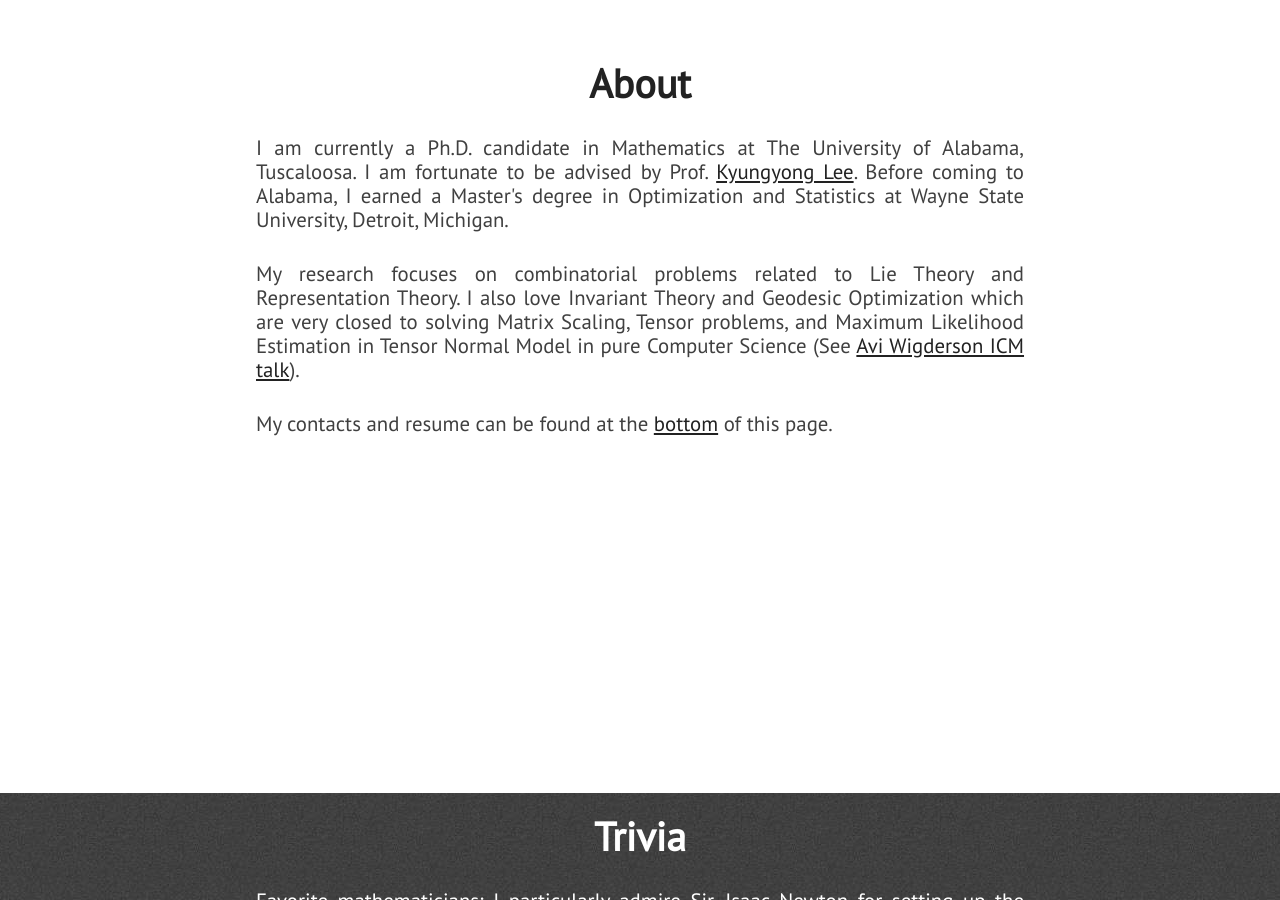
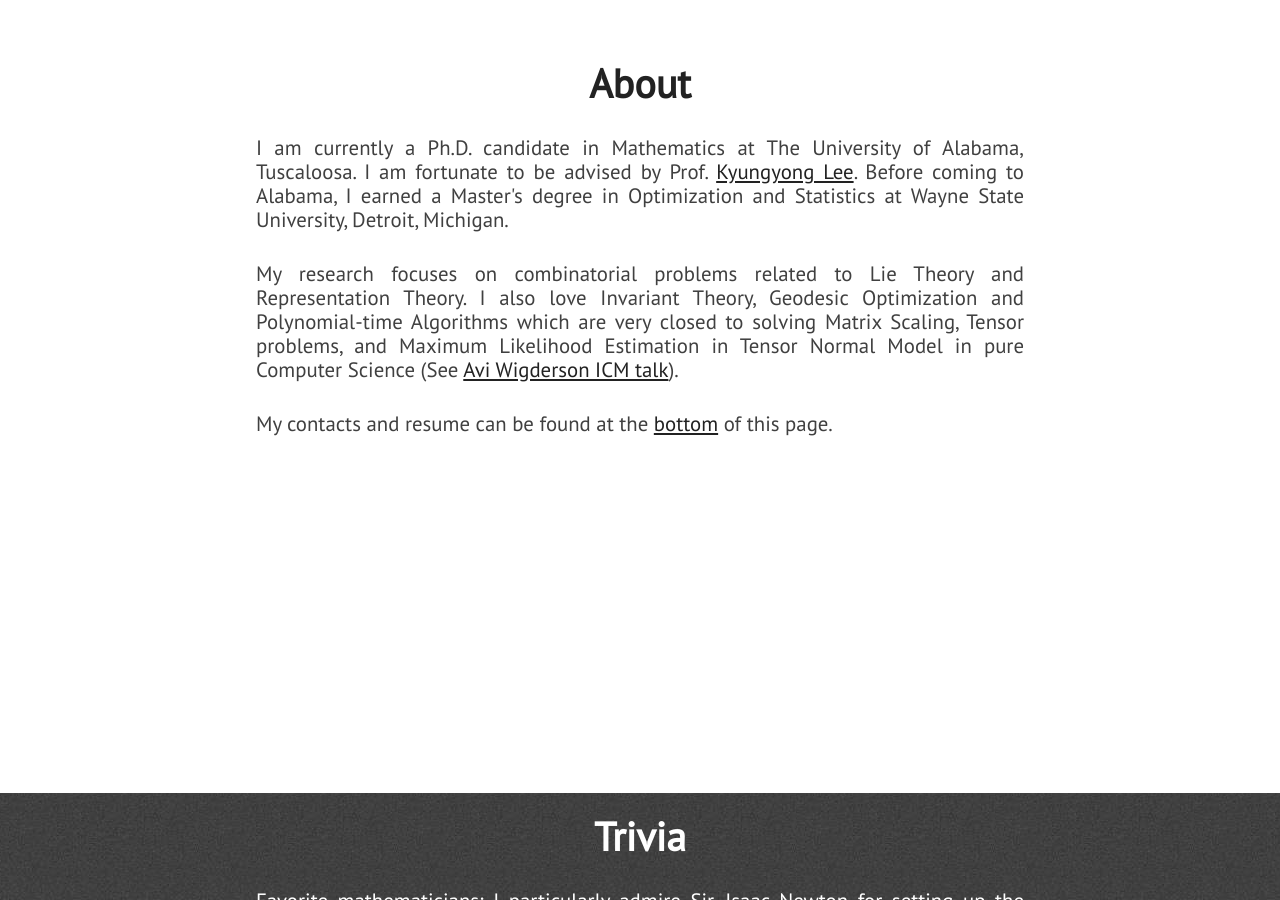
Before and after one commit to nguyendangson/sondangnguyen, a Jekyll site: the page built from index.html, in a window 1280 px wide and 900 px high, scrolled down 1167 px. Built offline with Jekyll 4.4.1, drawn with Linux system fonts in a browser that asks for light colours; nearby versions of some CDN libraries.

Commit message:
Update about.html

```diff
--- a/_includes/about.html
+++ b/_includes/about.html
@@ -9,7 +9,7 @@
 	    </p>
             <p class="paragraph-text justify-text">
 My research focuses on combinatorial problems related to Lie Theory and Representation Theory.
-	I also love Invariant Theory and Geodesic Optimization which are very closed to solving Matrix Scaling, Tensor problems, and Maximum Likelihood Estimation in Tensor Normal Model in pure Computer Science (See <a href="https://www.youtube.com/watch?v=oOnyful_oPY&ab_channel=InternationalMathematicalUnion">Avi Wigderson ICM talk</a>).
+	I also love Invariant Theory, Geodesic Optimization and Polynomial-time Algorithms which are very closed to solving Matrix Scaling, Tensor problems, and Maximum Likelihood Estimation in Tensor Normal Model in pure Computer Science (See <a href="https://www.youtube.com/watch?v=oOnyful_oPY&ab_channel=InternationalMathematicalUnion">Avi Wigderson ICM talk</a>).
 
             </p>
             <p class="paragraph-text justify-text">
```
